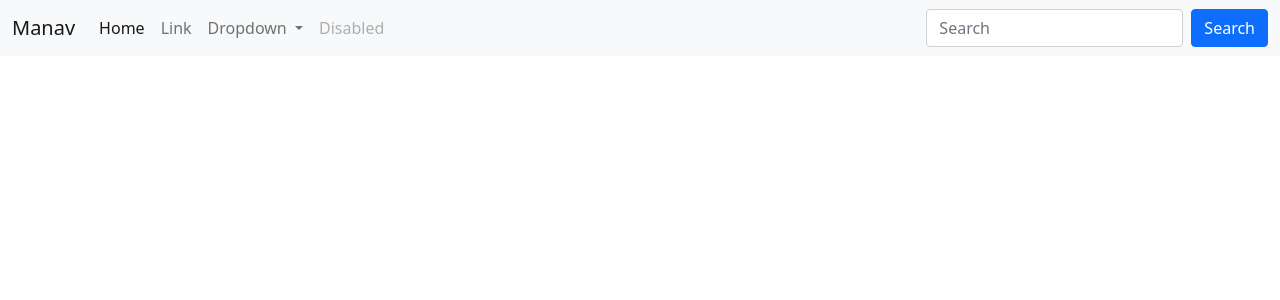
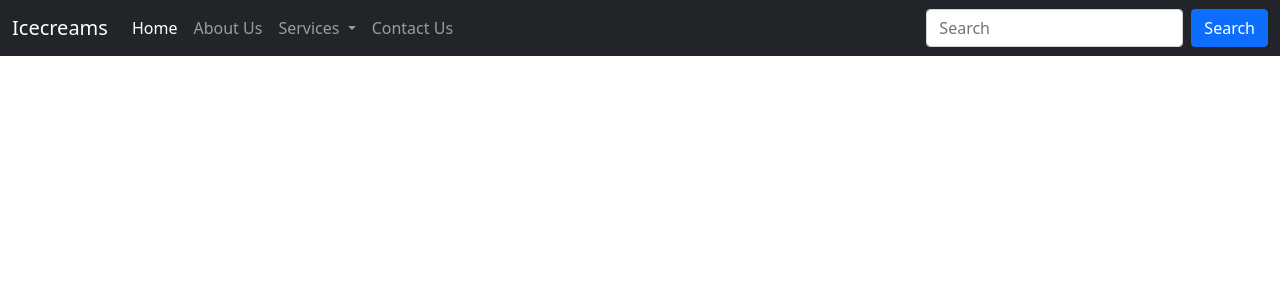
Before and after one commit to ManavSah2002/learning-django, a Django app: page / in a window 1280 px wide. Shown: the top 300 px of the page. Run offline with Django 4.2, Linux system fonts and the light colour scheme.

Commit message:
commit on 'master'

```diff
--- a/Hello/Home/urls.py
+++ b/Hello/Home/urls.py
@@ -2,5 +2,8 @@ from django.contrib import admin
 from django.urls import path
 from Home import views
 urlpatterns = [
-    path("",views.index,name='Home')
+    path("", views.index, name='Home'),
+    path("contact", views.contact, name='contact'),
+    path("services", views.services, name='services'),
+    path("about", views.about, name='about'),
 ]
--- a/Hello/Home/views.py
+++ b/Hello/Home/views.py
@@ -3,3 +3,11 @@ from django.shortcuts import render,HttpResponse
 def index (request):
     return render(request,'index.html')
     #return HttpResponse("this is home page")
+def about (request):
+    return HttpResponse("This is about page")
+
+def services (request):
+    return HttpResponse("This is service page")
+
+def contact (request):
+    return HttpResponse("This is contact page")
--- a/Hello/templates/index.html
+++ b/Hello/templates/index.html
@@ -8,36 +8,36 @@
     <!-- Bootstrap CSS -->
     <link href="https://cdn.jsdelivr.net/npm/bootstrap@5.1.3/dist/css/bootstrap.min.css" rel="stylesheet" integrity="sha384-1BmE4kWBq78iYhFldvKuhfTAU6auU8tT94WrHftjDbrCEXSU1oBoqyl2QvZ6jIW3" crossorigin="anonymous">
 
-    <title>Hello, world!</title>
+    <title>Snowpuff</title>
   </head>
   <body>
-    <nav class="navbar navbar-expand-lg navbar-light bg-light">
+    <nav class="navbar navbar-expand-lg navbar-dark bg-dark">
         <div class="container-fluid">
-          <a class="navbar-brand" href="#">Manav</a>
+          <a class="navbar-brand" href="#">Icecreams</a>
           <button class="navbar-toggler" type="button" data-bs-toggle="collapse" data-bs-target="#navbarSupportedContent" aria-controls="navbarSupportedContent" aria-expanded="false" aria-label="Toggle navigation">
             <span class="navbar-toggler-icon"></span>
           </button>
           <div class="collapse navbar-collapse" id="navbarSupportedContent">
             <ul class="navbar-nav me-auto mb-2 mb-lg-0">
               <li class="nav-item">
-                <a class="nav-link active" aria-current="page" href="#">Home</a>
+                <a class="nav-link active" aria-current="page" href="/">Home</a>
               </li>
               <li class="nav-item">
-                <a class="nav-link" href="#">Link</a>
+                <a class="nav-link" href="/about">About Us </a>
               </li>
               <li class="nav-item dropdown">
-                <a class="nav-link dropdown-toggle" href="#" id="navbarDropdown" role="button" data-bs-toggle="dropdown" aria-expanded="false">
-                  Dropdown
+                <a class="nav-link dropdown-toggle" href="/services" id="navbarDropdown" role="button" data-bs-toggle="dropdown" aria-expanded="false">
+                  Services
                 </a>
                 <ul class="dropdown-menu" aria-labelledby="navbarDropdown">
-                  <li><a class="dropdown-item" href="#">Action</a></li>
-                  <li><a class="dropdown-item" href="#">Another action</a></li>
+                  <li><a class="dropdown-item" href="#">Softy</a></li>
+                  <li><a class="dropdown-item" href="#">Ice Cream</a></li>
                   <li><hr class="dropdown-divider"></li>
-                  <li><a class="dropdown-item" href="#">Something else here</a></li>
+                  <li><a class="dropdown-item" href="#">Cake</a></li>
                 </ul>
               </li>
               <li class="nav-item">
-                <a class="nav-link disabled">Disabled</a>
+                <a class="nav-link" href="/contact">Contact Us </a>
               </li>
             </ul>
             <form class="d-flex">
```
